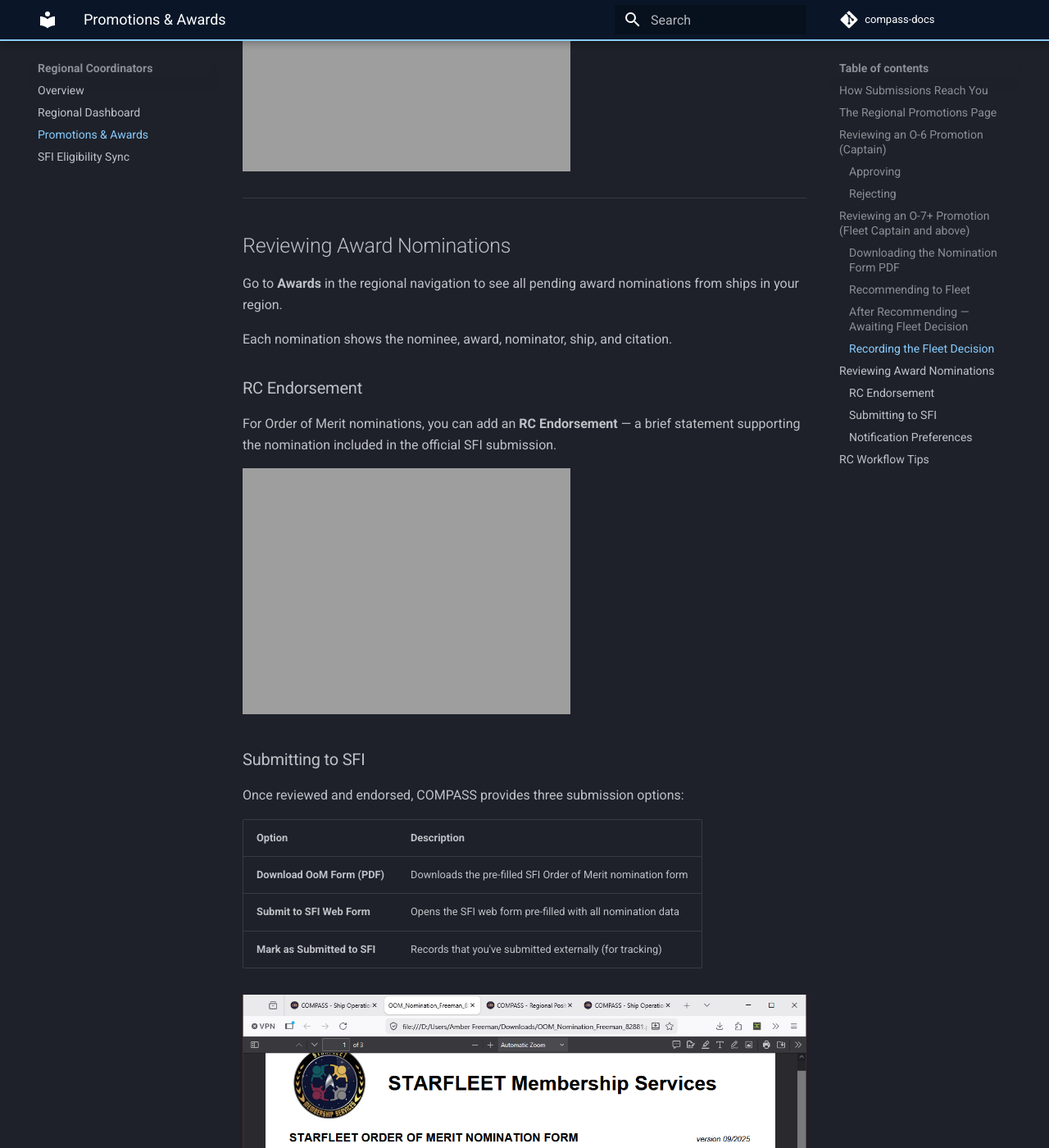
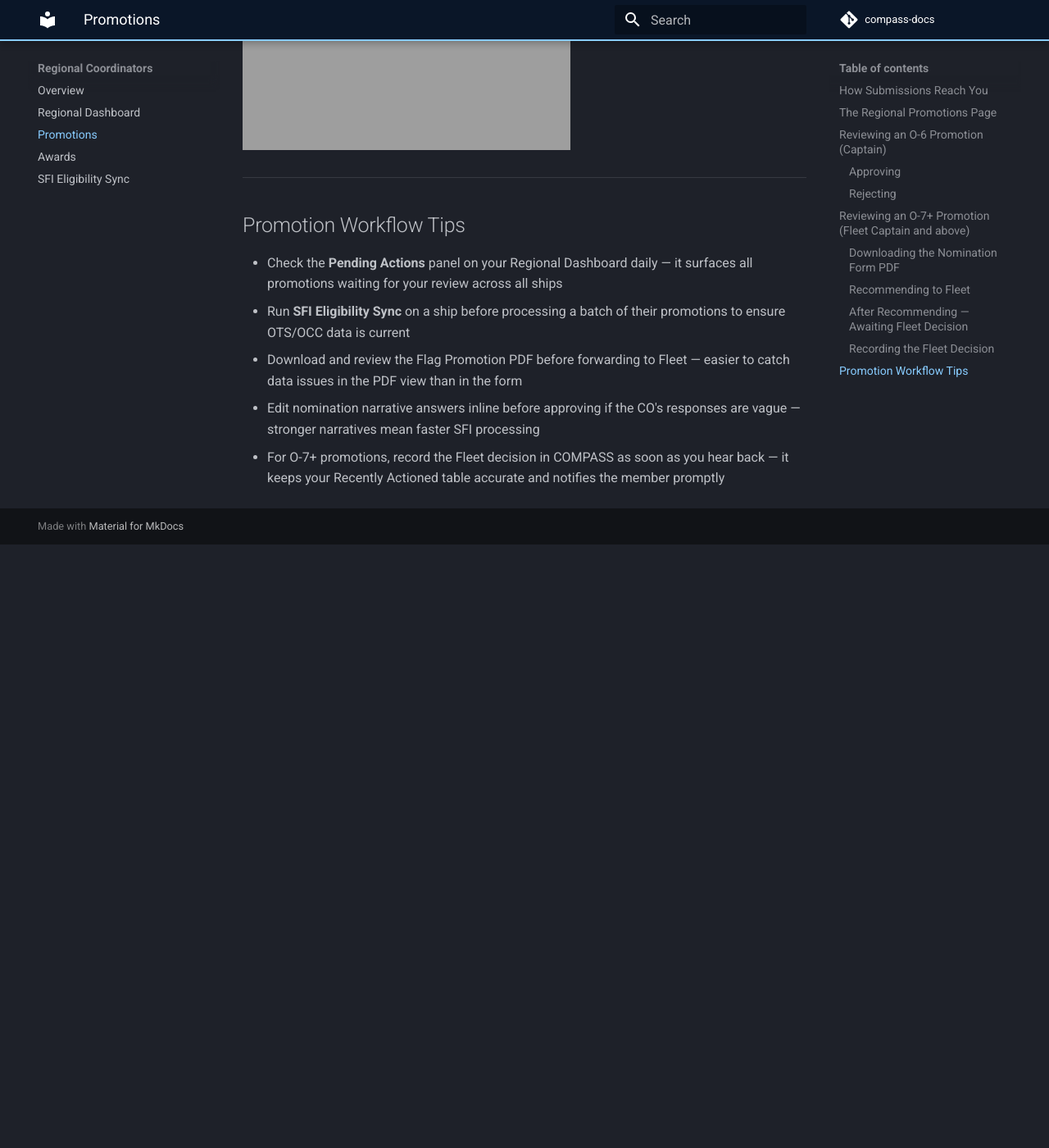
Before and after one commit to dwizard0/compass-docs, an MkDocs documentation site: the page built from docs/rc-guide/promotions.md, in a window 1280 px wide and 1400 px high, scrolled down 8932 px. Shown: the whole window at 82% size. Built offline with MkDocs 1.6.1 and Material for MkDocs 9.7.7, drawn with Linux system fonts in a browser that asks for light colours; comment, search, counter and statistics services are not loaded; after the commit the page ends 9596 px from its top, so only the background shows below that; some of the changed text lies outside the part shown.

Commit message:
Split RC promotions-awards into separate Promotions and Awards pages

```diff
--- a/docs/rc-guide/promotions-awards.md
+++ b/docs/rc-guide/promotions.md
@@ -1,6 +1,6 @@
-# Promotions & Awards (RC)
+# Promotions (RC)
 
-As RC, you are the approving authority for all promotion and award submissions from ships in your region. This page covers the full regional review workflow for both standard and flag officer promotions.
+As RC, you are the approving authority for all promotion submissions from ships in your region. This page covers the full regional review workflow for both standard and flag officer promotions.
 
 ---
 
@@ -113,39 +113,9 @@
 
 ---
 
-## Reviewing Award Nominations
+## Promotion Workflow Tips
 
-Go to **Awards** in the regional navigation to see all pending award nominations from ships in your region.
-
-Each nomination shows the nominee, award, nominator, ship, and citation.
-
-### RC Endorsement
-
-For Order of Merit nominations, you can add an **RC Endorsement** — a brief statement supporting the nomination included in the official SFI submission.
-
-![RC award review — endorsement and submission options](../img/Awards - Nominate 9 (RC).png)
-
-### Submitting to SFI
-
-Once reviewed and endorsed, COMPASS provides three submission options:
-
-| Option | Description |
-|---|---|
-| **Download OoM Form (PDF)** | Downloads the pre-filled SFI Order of Merit nomination form |
-| **Submit to SFI Web Form** | Opens the SFI web form pre-filled with all nomination data |
-| **Mark as Submitted to SFI** | Records that you've submitted externally (for tracking) |
-
-![SFI Order of Merit Nomination Form — pre-filled PDF](../img/Awards - Nominate 10 (RC) - Form.png)
-
-### Notification Preferences
-
-When approving award nominations, set the **Notification Preference** — notify the member immediately on approval, or hold notification until the award is formally presented at a meeting or convention.
-
----
-
-## RC Workflow Tips
-
-- Check the **Pending Actions** panel on your Regional Dashboard daily — it surfaces all promotions and awards waiting for your review across all ships
+- Check the **Pending Actions** panel on your Regional Dashboard daily — it surfaces all promotions waiting for your review across all ships
 - Run **SFI Eligibility Sync** on a ship before processing a batch of their promotions to ensure OTS/OCC data is current
 - Download and review the Flag Promotion PDF before forwarding to Fleet — easier to catch data issues in the PDF view than in the form
 - Edit nomination narrative answers inline before approving if the CO's responses are vague — stronger narratives mean faster SFI processing
--- a/mkdocs.yml
+++ b/mkdocs.yml
@@ -44,7 +44,8 @@
   - Regional Coordinators:
     - Overview: rc-guide/index.md
     - Regional Dashboard: rc-guide/regional-dashboard.md
-    - Promotions & Awards: rc-guide/promotions-awards.md
+    - Promotions: rc-guide/promotions.md
+    - Awards: rc-guide/awards.md
     - SFI Eligibility Sync: rc-guide/sfi-eligibility-sync.md
   - Reference:
     - Rank Chart: reference/ranks.md
```
Also changed, not shown: docs/rc-guide/awards.md (added, +71 -0 lines), docs/rc-guide/index.md (+2 -1 lines).
